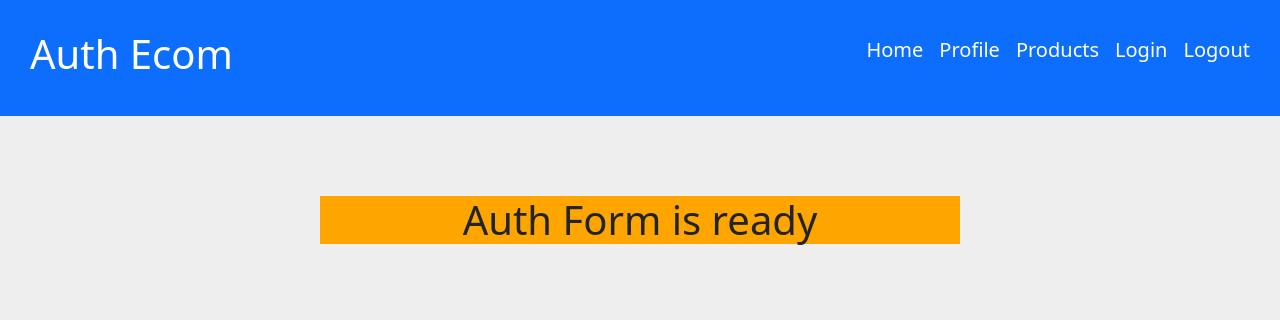
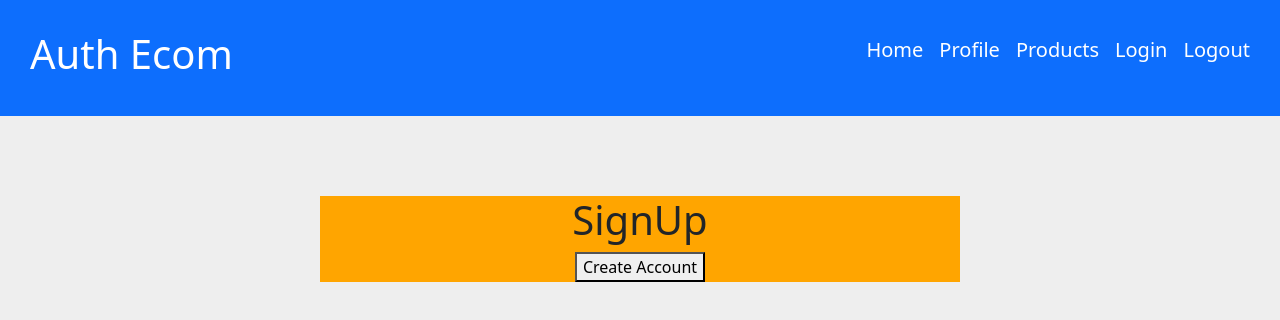
Before and after one commit to CoolShivas/001--Auth_Ecommerce_WebSite, a React (Vite) app in the folder auth_ecommerce_website/: page /auth in a window 1280 px wide. Shown: the top 320 px of the page. Built offline with nearby package versions, Linux system fonts and the light colour scheme.

Commit message:
Added the button switch toggler on Auth form

```diff
--- a/auth_ecommerce_website/src/components/auth/AuthForm.jsx
+++ b/auth_ecommerce_website/src/components/auth/AuthForm.jsx
@@ -1,12 +1,22 @@
+import { useState } from "react";
 import styles from "./AuthForm.module.css";
 
 
 const AuthForm = () => {
 
+    const [isLogIn, setIsLogIn] = useState(true);
+
+    const switchModeToggler = () => {
+        setIsLogIn((prevState) => !prevState);
+    };
+
     return (
         <div className={styles.auth_form__div}>
             <div className={styles.auth_form__container}>
-                <h1> Auth Form is ready </h1>
+
+                <h1> {isLogIn ? "SignUp" : "Login"} </h1>
+                <button onClick={switchModeToggler}> {isLogIn ? "Create Account" : "Existing Account"} </button>
+
             </div>
         </div>
     )
```
